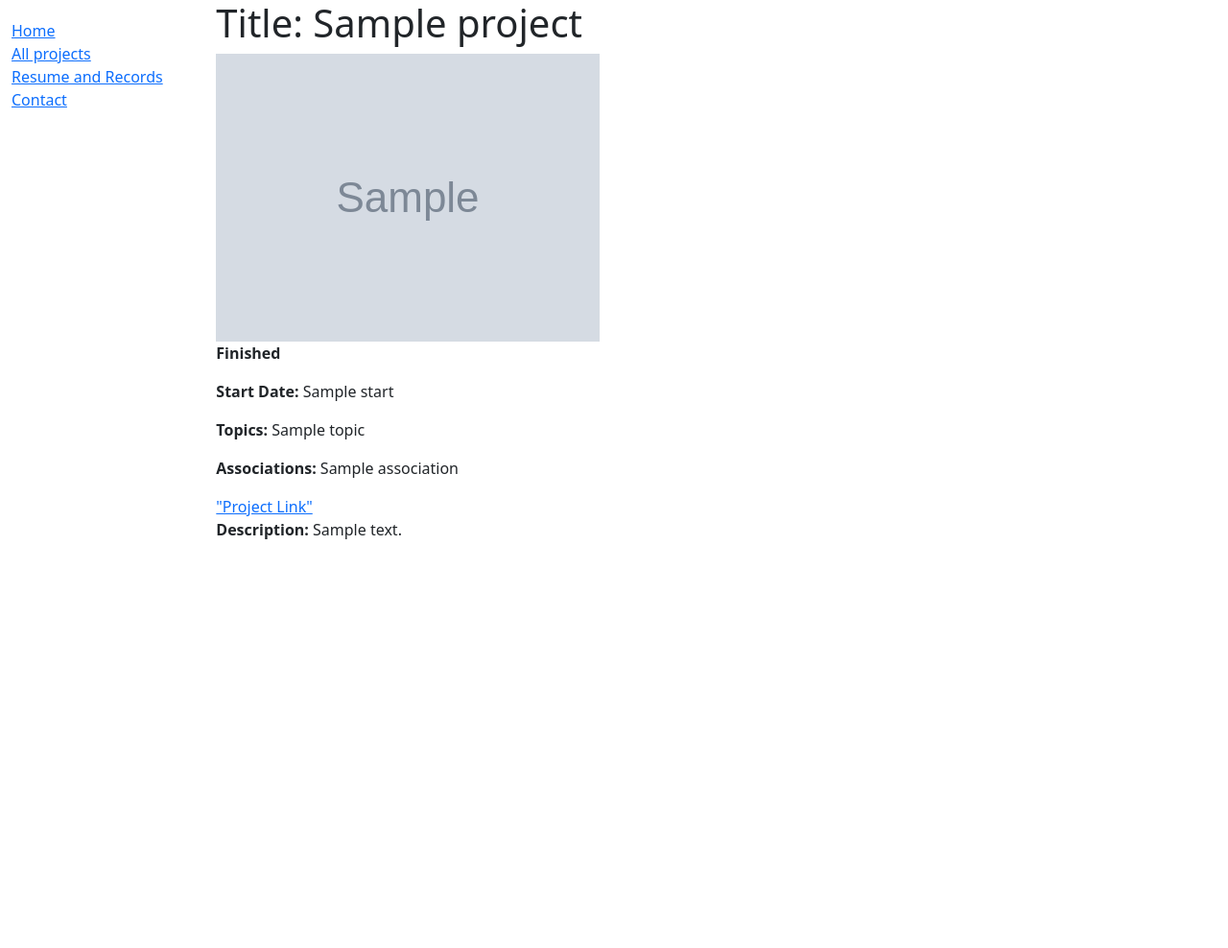
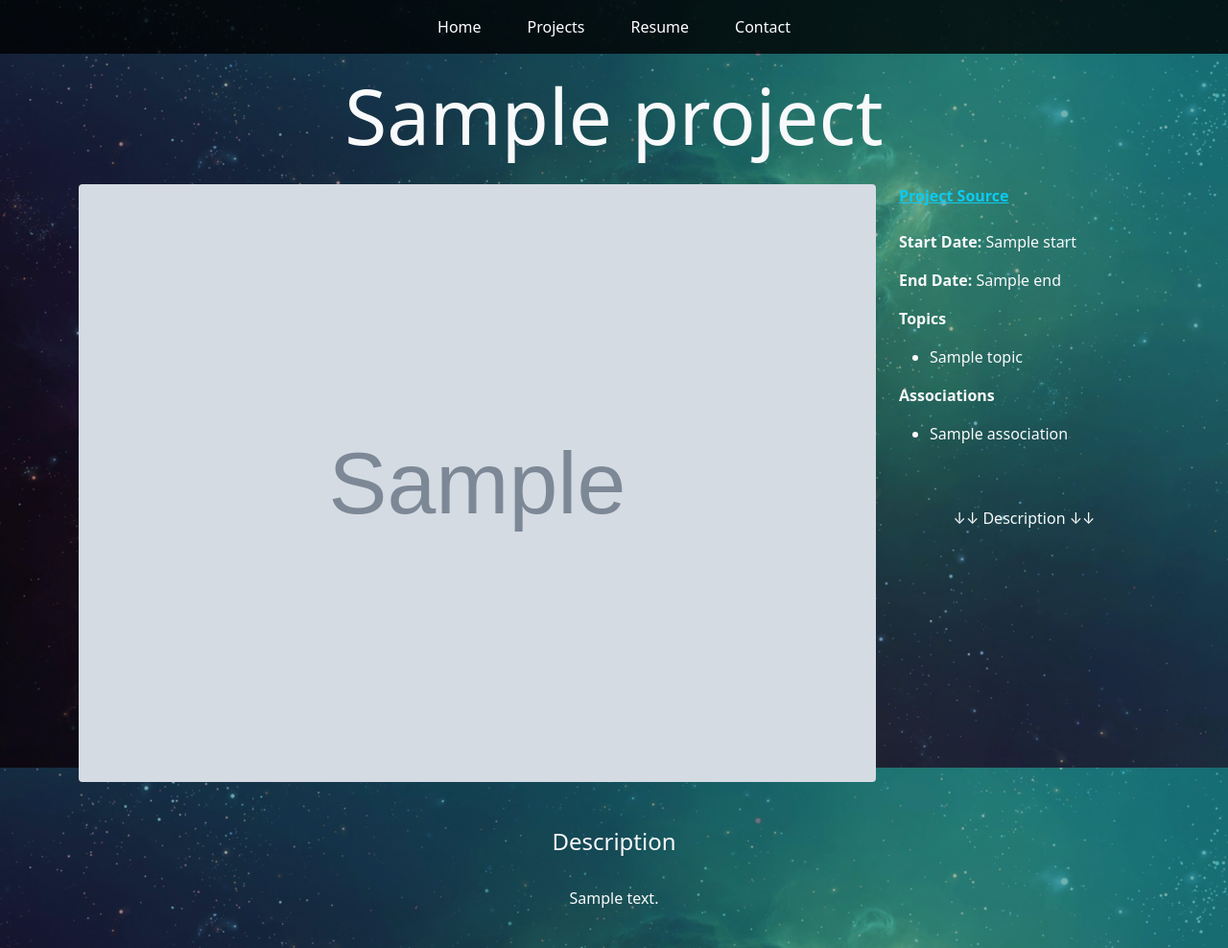
Before and after one commit to SevanBrodjian/SevanBNet-backend, a Django app: template catalog/templates/project_detail.html in a window 1280 px wide. Shown: the whole page at 96% size. Before the commit the page ends 562 px from the top, so only its background shows below. Run offline with Django 4.2, Linux system fonts and the light colour scheme; the template is opened without the code that fills it: most values are stand-ins (such as "Sample title", 1, 10 or a date in 2020); grey boxes marked "Sample" are stand-in pictures.

Commit message:
Redesigned project detail view pages

```diff
--- a/catalog/templates/base_generic.html
+++ b/catalog/templates/base_generic.html
@@ -1,29 +1,17 @@
 <!DOCTYPE html>
 <html lang="en">
+
 <head>
-  {% block title %}<title>sevanb.net</title>{% endblock %}
+  {% block title %}{% endblock %}
   <meta charset="utf-8">
   <meta name="viewport" content="width=device-width, initial-scale=1">
-  <link href="https://cdn.jsdelivr.net/npm/bootstrap@5.1.3/dist/css/bootstrap.min.css" rel="stylesheet" integrity="sha384-1BmE4kWBq78iYhFldvKuhfTAU6auU8tT94WrHftjDbrCEXSU1oBoqyl2QvZ6jIW3" crossorigin="anonymous">
-  <!-- Add additional CSS in static file -->
+  <link rel="stylesheet" href="https://cdn.jsdelivr.net/npm/bootstrap@5.1.3/dist/css/bootstrap.min.css" integrity="sha384-1BmE4kWBq78iYhFldvKuhfTAU6auU8tT94WrHftjDbrCEXSU1oBoqyl2QvZ6jIW3" crossorigin="anonymous">
+  <script src="https://cdn.jsdelivr.net/npm/bootstrap@5.1.3/dist/js/bootstrap.bundle.min.js"></script>
+<!-- Add additional CSS in static file -->
   {% load static %}
-  <link rel="stylesheet" href="{% static 'css/styles.css' %}">
+  <link rel="shortcut icon" href="{% static 'favicon.ico' %}"/>
 </head>
-<body>
-  <div class="container-fluid">
-    <div class="row">
-      <div class="col-sm-2">
-      {% block sidebar %}
-        <ul class="sidebar-nav">
-          <li><a href="{% url 'home' %}">Home</a></li>
-          <li><a href="{% url 'projects' %}">All projects</a></li>
-          <li><a href="">Resume and Records</a></li>
-          <li><a href="">Contact</a></li>
-        </ul>
-     {% endblock %}
-      </div>
-      <div class="col-sm-10 ">{% block content %}{% endblock %}</div>
-    </div>
-  </div>
-</body>
+
+{% block content %}{% endblock %}
+
 </html>
--- a/catalog/templates/home.html
+++ b/catalog/templates/home.html
@@ -1,4 +1,6 @@
 {% extends "base_generic.html" %}
+
+{% block title %}<title>SevanB Home</title>{% endblock %}
 
 {% block content %}
   <h1>SevanB Home</h1>
--- a/catalog/templates/project_detail.html
+++ b/catalog/templates/project_detail.html
@@ -1,39 +1,100 @@
 {% extends "base_generic.html" %}
 
+{% block title %}<title>SevanB {{ project.title }}</title>{% endblock %}
+
 {% block content %}
-  <h1>Title: {{ project.title }}</h1>
+<body>
+    {% load static %}
+    <div
+    class="bg-image text-light"
+    style="
+    background-image: url('{% static 'space3.jpg' %}');
+    background-size: cover;
+    background-attachment: fixed;
+    "
+    >
+        <div class="mask" style="background-color: rgba(0, 0, 0, 0.3);">
 
-  <img src="{{ project.img.url }}" alt="{{ project.name }}">
+            <nav class="navbar navbar-expand sticky-top navbar-dark" style="background-color: rgba(0, 0, 0, 0.8);">
+                <div class="container-fluid">
+                    <ul class="navbar-nav mx-auto">
+                        <li class="nav-item">
+                            <a class="nav-link active mx-3" aria-current="page" href="{% url 'home' %}">Home</a>
+                        </li>
+                        <li class="nav-item">
+                            <a class="nav-link active mx-3" aria-current="page" href="{% url 'projects' %}">Projects</a>
+                        </li>
+                        <li class="nav-item">
+                            <a class="nav-link active mx-3" aria-current="page" href="#">Resume</a>
+                        </li>
+                        <li class="nav-item">
+                            <a class="nav-link active mx-3" aria-current="page" href="#">Contact</a>
+                        </li>
+                    </ul>
+                </div>
+            </nav>
 
+            <h1 class="text-center py-3 display-1"><strong>{{ project.title }}</strong></h1>
+
+            <div class="container">
+                <div class="row">
+                    <div class="col-9">
+                        <img class="img-fluid rounded mx-sm-auto d-block mb-4" src="{{ project.img.url }}" alt="{{ project.title }}" width="1100" height="500">
+                    </div>
+                    <div class="col-3">
                         {% if project.independent %}
                             <p><strong>*Independent Project*</strong></p>
                         {% endif %}
 
+                        <a class="link-info" href="{{ project.link }}"><strong>Project Source</strong></a>
+
+                        <br><br>
+
+                        <p><strong>Start Date:</strong> {{ project.start }}</p>
+
                         {% if project.ongoing %}
                             <p><strong>Ongoing</strong></p>
                         {% else %}
-        <p><strong>Finished</strong></p>
-  {% endif %}
-
-  <p><strong>Start Date:</strong> {{ project.start }}</p>
-  {% if project.ongoing == False %}
                             <p><strong>End Date:</strong> {{ project.end }}</p>
                         {% endif %}
 
-  <p><strong>Topics:</strong>
+                        {% if project.topic.all %}
+                            <p><strong>Topics</strong></p>
+                            <ul>
                                 {% for topic in project.topic.all %}
+                                    <li>
                                         {{ topic.name }}
+                                    </li>
                                 {% endfor %}
-  </p>
+                            </ul>
+                        {% endif %}
 
-  <p><strong>Associations:</strong>
+                        {% if project.association.all %}
+                            <p><strong>Associations</strong></p>
+                            <ul>
                                 {% for association in project.association.all %}
+                                    <li>
                                         {{ association.name }}
+                                    </li>
                                 {% endfor %}
-  </p>
+                            </ul>
+                        {% else %}
+                            <p><strong>Associations:</strong> n/a</p>
+                        {% endif %}
 
-  <a href="{{ project.link }}">"Project Link"</a>
+                        <br><br>
+                        <p class="text-center">↓↓ Description ↓↓</p>
+                    </div>
+                </div>
 
-  <p><strong>Description:</strong> {{ project.description }}</p>
+                <br>
+                <h4 class="text-center">Description</h4>
+                <br>
+                <p class="text-center" style="white-space: pre-line">{{ project.description }}</p>
+                <br>
+            </div>
+        </div>
+    </div>
+</body>
 
 {% endblock %}
--- a/catalog/templates/projects.html
+++ b/catalog/templates/projects.html
@@ -1,4 +1,6 @@
 {% extends "base_generic.html" %}
+
+{% block title %}<title>SevanB Projects</title>{% endblock %}
 
 {% block content %}
   <h1>Projects</h1>
--- a/catalog/urls.py
+++ b/catalog/urls.py
@@ -1,6 +1,8 @@
 from django.urls import path, re_path
 from django.conf.urls.static import static
 from . import views
+from django.views.generic import RedirectView
+from django.contrib.staticfiles.storage import staticfiles_storage
 
 urlpatterns = [
     path('', views.home, name='home'),
--- a/sevanbnet/settings.py
+++ b/sevanbnet/settings.py
@@ -142,6 +142,8 @@
 # The URL to use when referring to static files (where they will be served from)
 STATIC_URL = '/static/'
 
+STATICFILES_DIRS = [os.path.join(BASE_DIR, 'static'),]
+
 # Simplified static file serving.
 # https://pypi.org/project/whitenoise/
 STATICFILES_STORAGE = 'whitenoise.storage.CompressedManifestStaticFilesStorage'
--- a/sevanbnet/urls.py
+++ b/sevanbnet/urls.py
@@ -19,6 +19,7 @@
 from django.views.generic import RedirectView
 from django.conf import settings
 from django.conf.urls.static import static
+from django.contrib.staticfiles.storage import staticfiles_storage
 
 urlpatterns = [
     path('admin/', admin.site.urls),
```
Also changed, not shown: catalog/static/favicon.ico (added), catalog/static/space.jpg (added), catalog/static/space2.png (added), catalog/static/space3.jpg (added), img/test.gif (added). Lines whose indentation alone changed are shown as unchanged.
